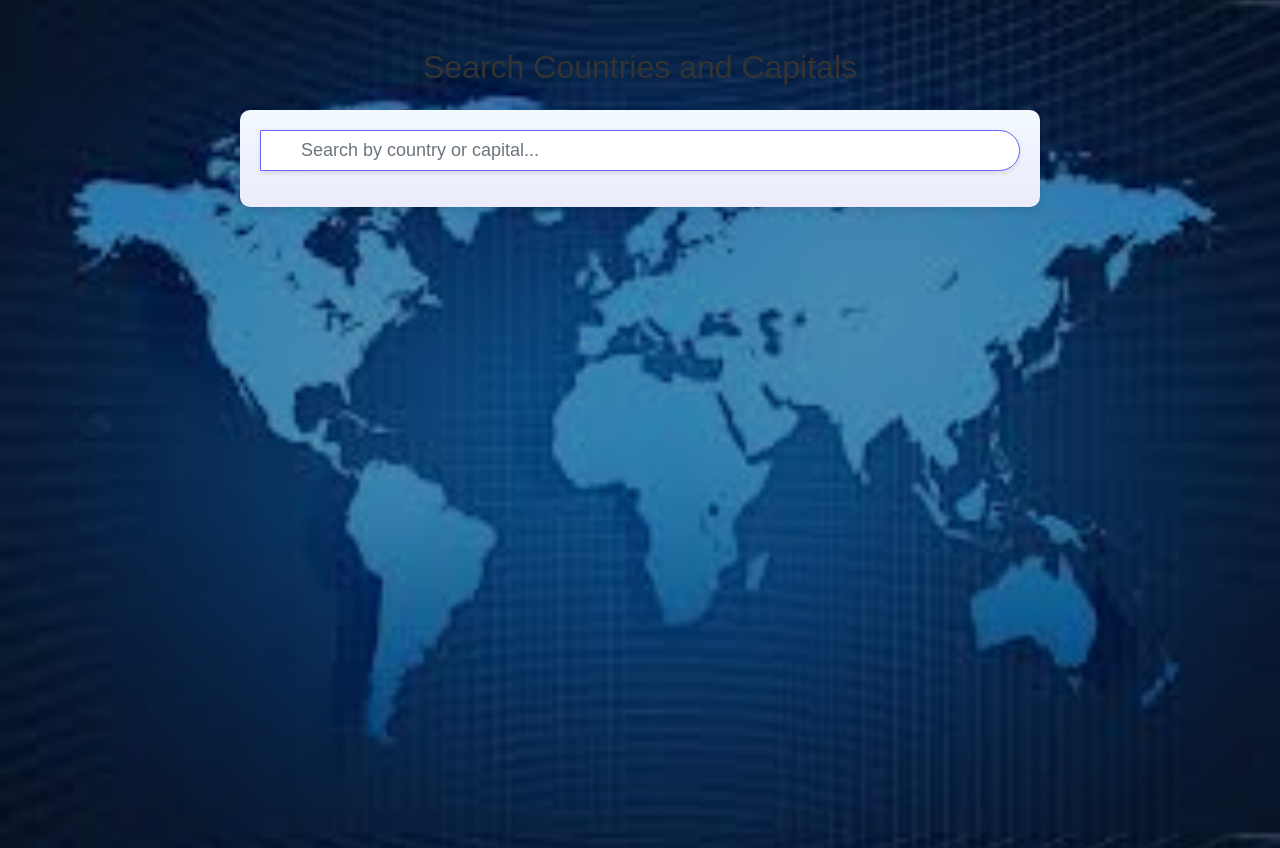
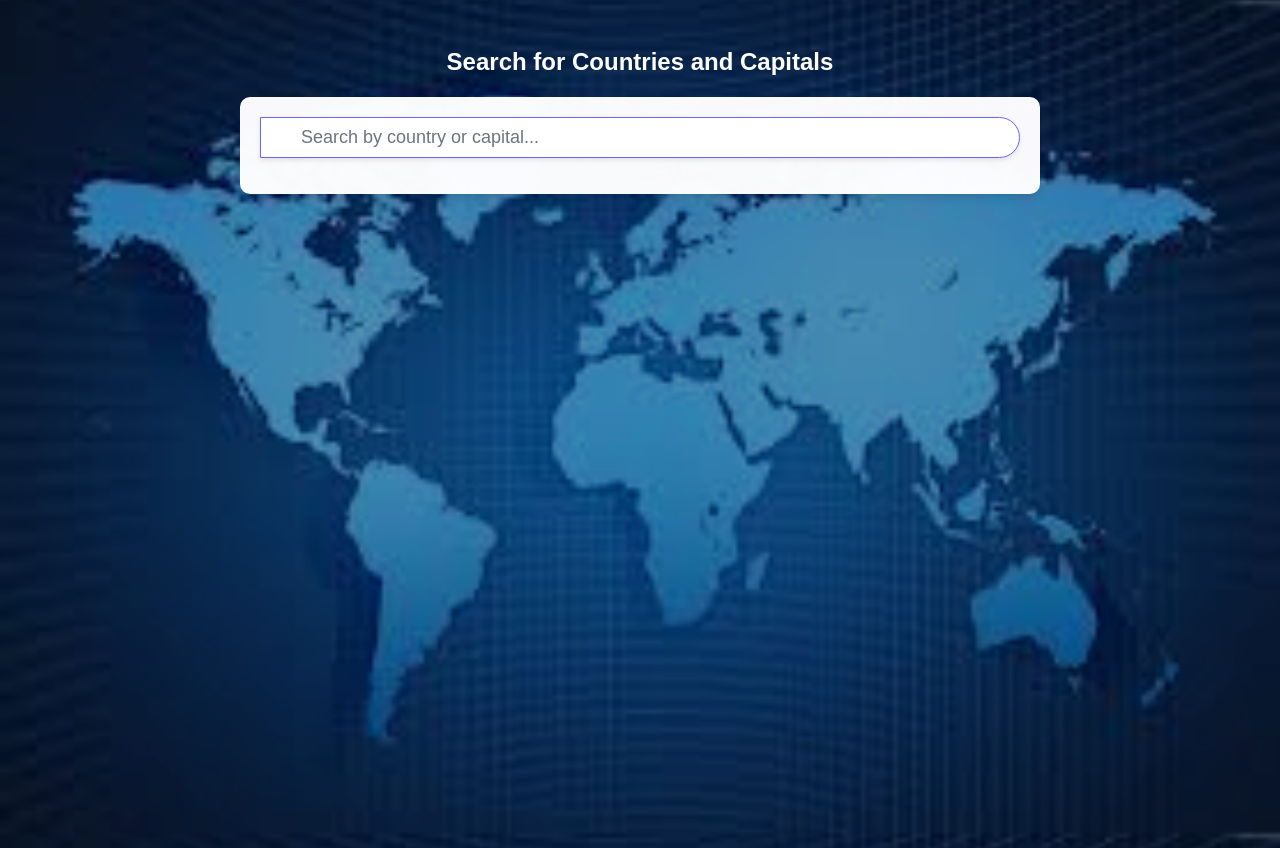
Before and after one commit to SrinehaMukku/Fast_Finder, a React (Create React App) app: page / in a window 1280 px wide. Built offline with nearby package versions, Linux system fonts and the light colour scheme.

Commit message:
finalised

```diff
--- a/src/App.css
+++ b/src/App.css
@@ -21,9 +21,21 @@ body {
   margin: 20px auto;
   padding: 20px;
   text-align: center;
-  background: linear-gradient(to bottom, rgba(240, 248, 255, 0.8), rgba(230, 230, 250, 0.8)), #fff; /* Add gradient overlay for readability */
+  background: linear-gradient(
+    rgba(255, 255, 255, 0.9), /* Light gradient to make the content stand out */
+    rgba(255, 255, 255, 0.9)
+  ), rgba(240, 248, 255, 0.8); /* Soft gradient background */
   border-radius: 10px;
   box-shadow: 0 4px 8px rgba(0, 0, 0, 0.1);
+}
+
+/* Header text styling */
+.search-header {
+  color: #fff; /* White color for the header text */
+  font-weight: bold; /* Make the text bold */
+  text-align: center; /* Center align the text */
+  margin: 20px 0; /* Add margin for spacing */
+  font-size: 24px; /* Adjust font size as needed */
 }
 
 /* Input group styling */
--- a/src/App.js
+++ b/src/App.js
@@ -46,11 +46,15 @@ function App() {
 
   return (
     <div className="container mt-5">
-      <h2 className="text-center mb-4">Search Countries and Capitals</h2>
+      <h2 className="search-header">
+        Search for Countries and Capitals
+      </h2>
       <div className="search-container">
         <div className="input-group mb-3">
           <div className="input-group-prepend">
-            <span className="input-group-text search-icon"><i className="fas fa-search"></i></span>
+            <span className="input-group-text search-icon">
+              <i className="fas fa-search"></i>
+            </span>
           </div>
 
           <input
```
